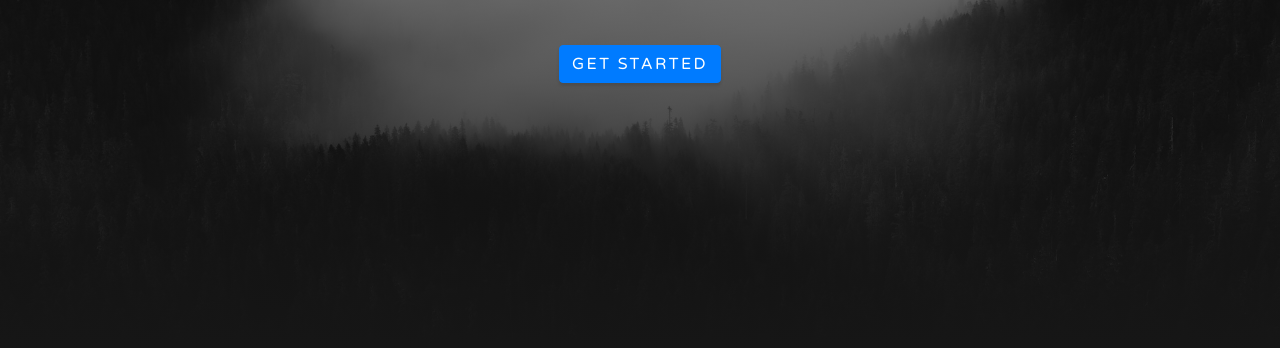
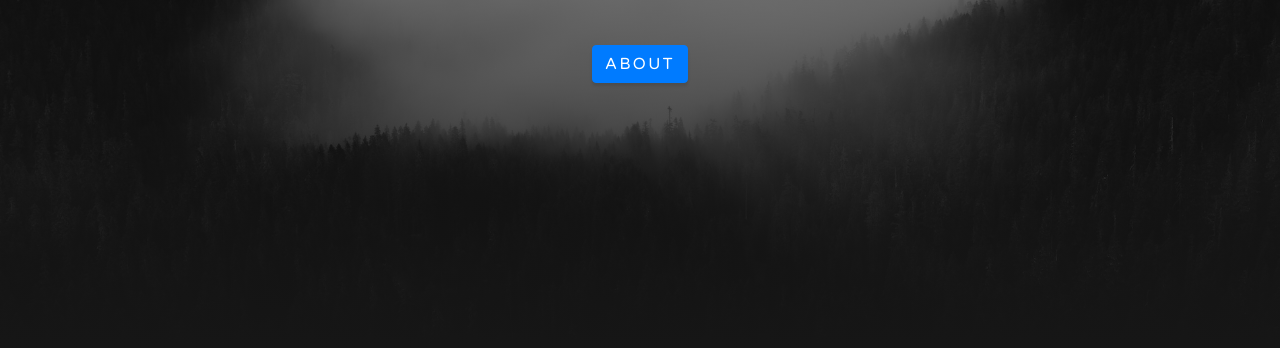
Before and after one commit to saicharanarishanapally/saicharan.github.io, a website with bundled scripts: page index.html in a window 1280 px wide. Shown: the part 452-800 px from the top of the page. Built offline with nearby package versions, Linux system fonts and the light colour scheme.

Commit message:
Update index.html

```diff
--- a/index.html
+++ b/index.html
@@ -55,7 +55,7 @@
       <div class="mx-auto text-center">
         <h1 class="mx-auto my-0 text-uppercase">SAI CHARAN</h1>
         <h2 class="text-white-50 mx-auto mt-2 mb-5">BTECH Graduate at ACE Engineering College with Experience in Machine Learning and Data Science</h2>
-        <a href="#about" class="btn btn-primary js-scroll-trigger">Get Started</a>
+        <a href="#about" class="btn btn-primary js-scroll-trigger">About</a>
       </div>
     </div>
   </header>
```
